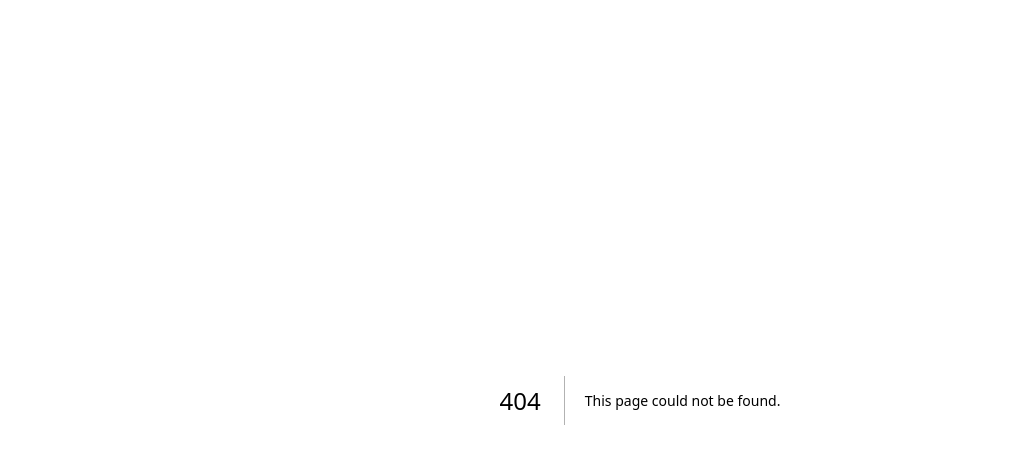
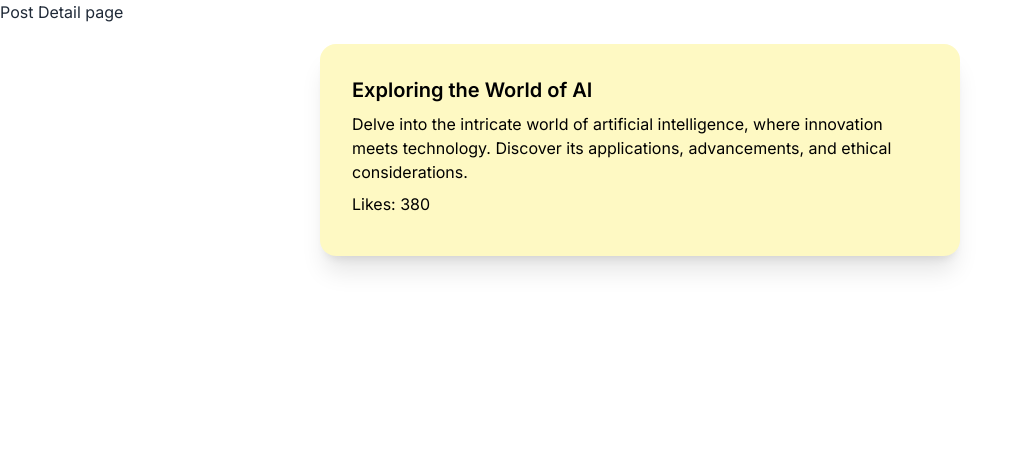
Before and after one commit to srssieam/next-level-data-fetching, a Next.js app: page /posts/1 in a window 1280 px wide. Before the commit this address had no page. Shown: the top 464 px of the page, without its empty margins (0-1022 px from the left). Built offline with nearby package versions, Linux system fonts and the light colour scheme; data requests are answered from the project's data file.

Commit message:
fetch dynamic data with id for detail page (SSR)

```diff
--- /dev/null
+++ b/src/app/posts/[id]/page.js
@@ -0,0 +1,24 @@
+import React from 'react';
+
+const DetailsPage = async ({ params }) => {
+    // console.log(params);
+    const res = await fetch(`http://localhost:5000/post/${params.id}`)
+    const post = await res.json();
+    console.log(post);
+    return (
+        <div>
+            <h1>Post Detail page</h1>
+            <div key={post.id} className="text-black card w-[50%] mx-auto my-5 bg-yellow-100 shadow-xl">
+                <div className="card-body">
+                    <h2 className="card-title">{post.title}</h2>
+                    <p>{post.description}</p>
+                    <p>Likes: {post.like_count}</p>
+                    <div className="card-actions justify-end">
+                    </div>
+                </div>
+            </div>
+        </div>
+    );
+};
+
+export default DetailsPage;
--- a/src/app/posts/page.js
+++ b/src/app/posts/page.js
@@ -1,3 +1,4 @@
+import Link from 'next/link';
 import React from 'react';
 
 const PostPage = async () => {
@@ -19,7 +20,7 @@ const PostPage = async () => {
                         <p>{post.description}</p>
                         <p>Likes: {post.like_count}</p>
                         <div className="card-actions justify-end">
-                            <button className="btn btn-primary">See more</button>
+                            <Link href={`/posts/${post.id}`}><button className="btn btn-primary">See more</button></Link>
                         </div>
                     </div>
                 </div>)
```
